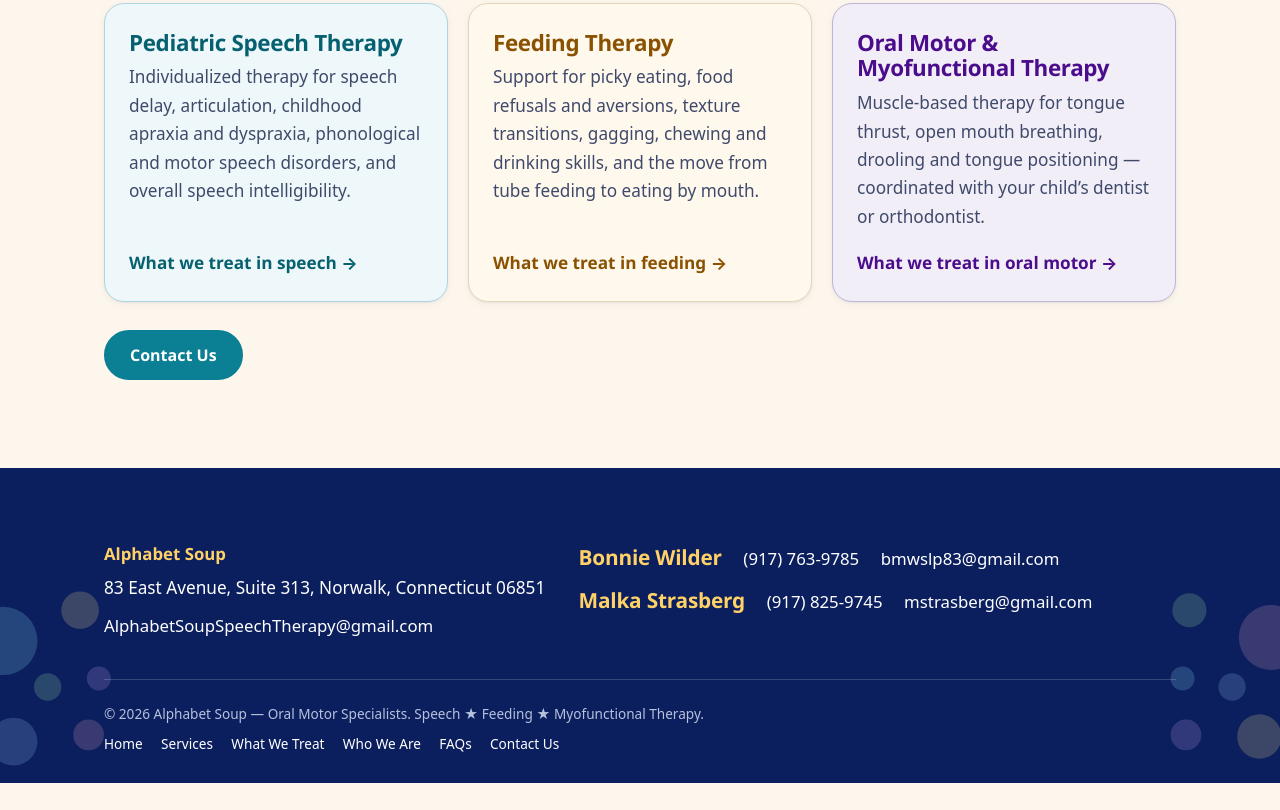
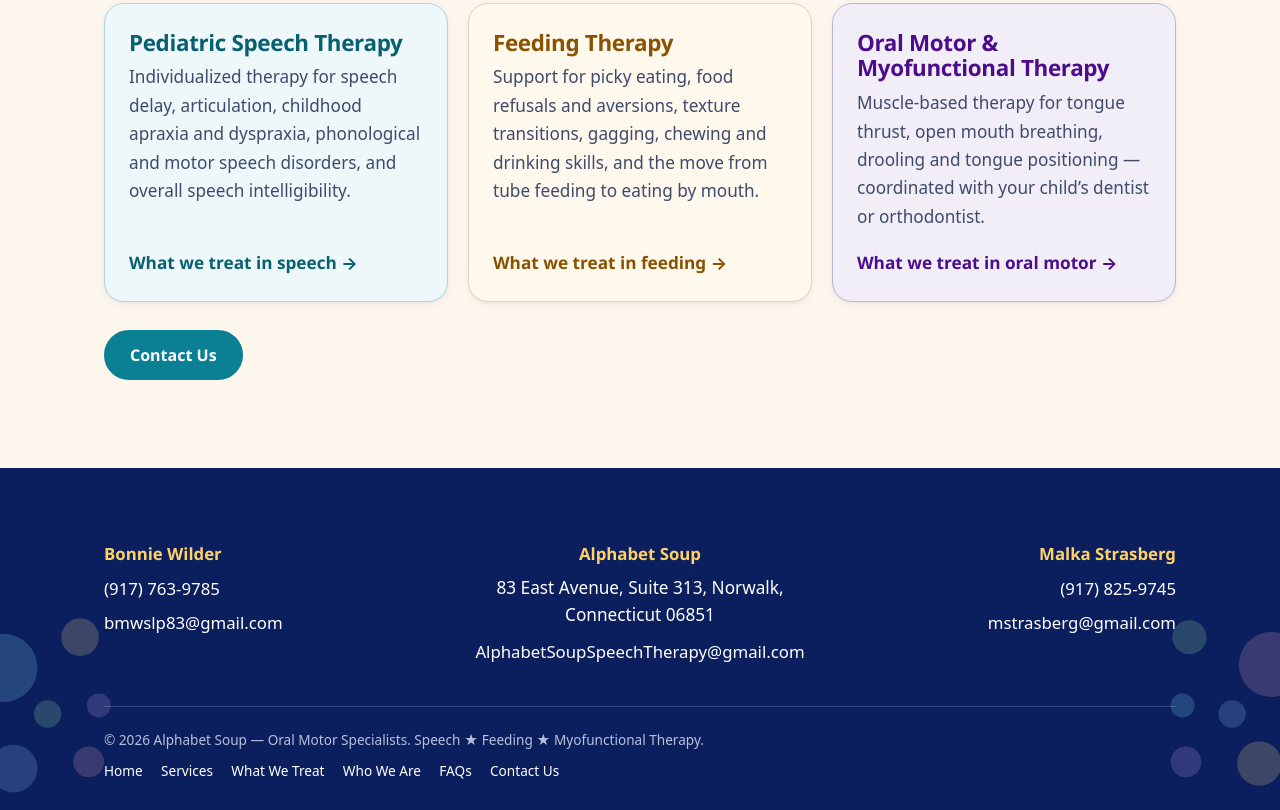
Before and after one commit to jacobwilder/speech_therapy, a plain HTML site: page index.html in a window 1280 px wide. Shown: the part 1726-2536 px from the top of the page. Before the commit the page ends 2509 px from the top, so only its background shows below. Drawn offline with Linux system fonts and the light colour scheme.

Commit message:
Remove PROMPT/SOS callouts; three-column footer
- What We Treat: remove the PROMPT and SOS "named approach" boxes
- Footer (all pages): Bonnie left, Alphabet Soup + address + email
  centred, Malka right

Co-Authored-By: Claude Opus 4.8 <noreply@anthropic.com>

```diff
--- a/index.html
+++ b/index.html
@@ -252,7 +252,13 @@
   <div class="wrap">
     <div class="footer-grid">
 
-      <div class="footer-col">
+      <div class="footer-col footer-person">
+        <p class="footer-name">Bonnie Wilder</p>
+        <a href="tel:+19177639785">(917) 763-9785</a>
+        <a href="mailto:bmwslp83@gmail.com">bmwslp83@gmail.com</a>
+      </div>
+
+      <div class="footer-col footer-office">
         <p class="footer-name">Alphabet Soup</p>
         <address>
           <a href="https://www.google.com/maps/search/?api=1&amp;query=83+East+Avenue+Suite+313+Norwalk+CT+06851" target="_blank" rel="noopener">
@@ -264,19 +270,10 @@
         </p>
       </div>
 
-      <div class="footer-col">
-        <ul class="footer-people">
-          <li>
-            <strong>Bonnie Wilder</strong>
-            <a href="tel:+19177639785">(917) 763-9785</a>
-            <a href="mailto:bmwslp83@gmail.com">bmwslp83@gmail.com</a>
-          </li>
-          <li>
-            <strong>Malka Strasberg</strong>
-            <a href="tel:+19178259745">(917) 825-9745</a>
-            <a href="mailto:mstrasberg@gmail.com">mstrasberg@gmail.com</a>
-          </li>
-        </ul>
+      <div class="footer-col footer-person footer-person--right">
+        <p class="footer-name">Malka Strasberg</p>
+        <a href="tel:+19178259745">(917) 825-9745</a>
+        <a href="mailto:mstrasberg@gmail.com">mstrasberg@gmail.com</a>
       </div>
 
     </div>
--- a/styles.css
+++ b/styles.css
@@ -796,24 +796,16 @@ p { text-wrap: pretty; }
   gap: 2rem;
   grid-template-columns: 1fr;
 }
-@media (min-width: 760px) { .footer-grid { grid-template-columns: minmax(0, 1fr) minmax(0, 1.35fr); } }
+/* Three columns: Bonnie (left) · Alphabet Soup (centre) · Malka (right). */
+@media (min-width: 760px) {
+  .footer-grid { grid-template-columns: repeat(3, minmax(0, 1fr)); align-items: start; }
+  .footer-office { text-align: center; }
+  .footer-person--right { text-align: right; }
+}
 
-/* each clinician on a single line: name, phone, email */
-.footer-people { display: grid; gap: 1.1rem; }
-.footer-people li {
-  display: flex;
-  flex-wrap: wrap;
-  align-items: baseline;
-  gap: .35rem 1.35rem;
-  font-size: 1.05rem;
-}
-.footer-people strong {
-  font-family: var(--font-display);
-  color: #ffd166;
-  font-weight: 800;
-  font-size: 1.3rem;
-  letter-spacing: -.01em;
-}
+/* clinician columns: name, then phone and email stacked */
+.footer-person a { display: block; overflow-wrap: anywhere; font-size: 1.05rem; }
+.footer-person a + a { margin-top: .35rem; }
 
 .footer-col h2 {
   font-size: .9rem;
```
Also changed, not shown: contact.html (+11 -14 lines), faqs.html (+11 -14 lines), services.html (+11 -14 lines), what-we-treat.html (+11 -35 lines), who-we-are.html (+11 -14 lines).
